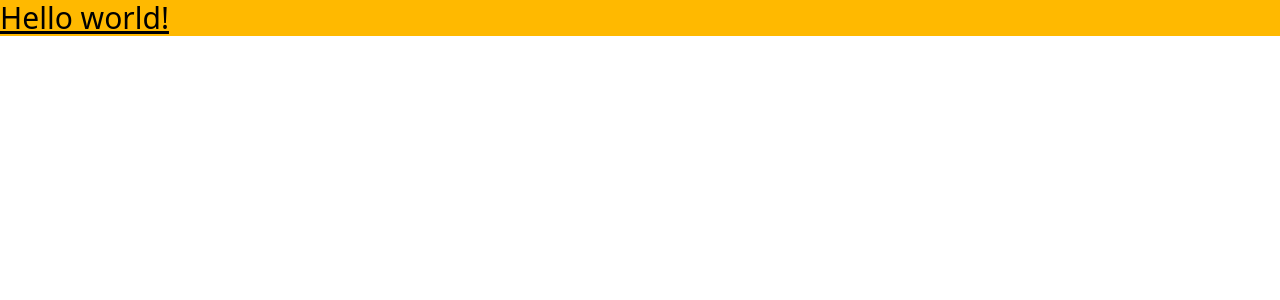
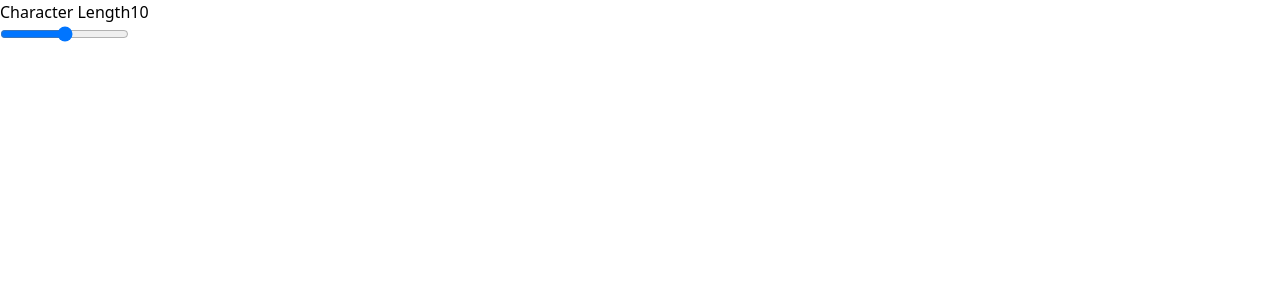
Before and after one commit to MikeG404/password-generator, a React (Vite) app: page / in a window 1280 px wide. Shown: the top 300 px of the page. Built offline with nearby package versions, Linux system fonts and the light colour scheme.

Commit message:
create Slider functionnality with min, max and currentValue

```diff
--- a/src/App.jsx
+++ b/src/App.jsx
@@ -1,10 +1,12 @@
 import './App.css'
+import Slider from './components/Slider'
 
 function App() {
 
   return (
     <main>
-        <h1 class="text-3xl font-bold underline bg-amber-400">    Hello world!  </h1>
+
+        <Slider />
     </main>
   )
 }
--- /dev/null
+++ b/src/components/Slider.jsx
@@ -0,0 +1,33 @@
+import React, { useState } from 'react'
+
+export default function Slider() {
+    const [values, setValues] = useState({
+        min: 0,
+        max: 20,
+        currentValue: 10
+    })
+
+    const handleChange = (e) => {
+        setValues({
+            ...values,
+            currentValue: Number(e.target.value)
+        })
+    }
+
+  return (
+    <div id='slider'>
+        <div id='slider-text' className='flex w-full'>
+            <label htmlFor="slider">Character Length</label>
+            <p>{values.currentValue}</p>
+        </div>
+        <input
+            type='range'
+            name='slider'
+            step='1'
+            min={values.min}
+            max={values.max}
+            value={values.currentValue}
+            onChange={handleChange}/>
+    </div>
+  )
+}
```
